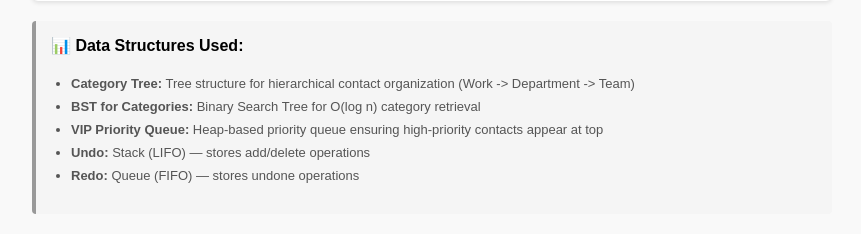
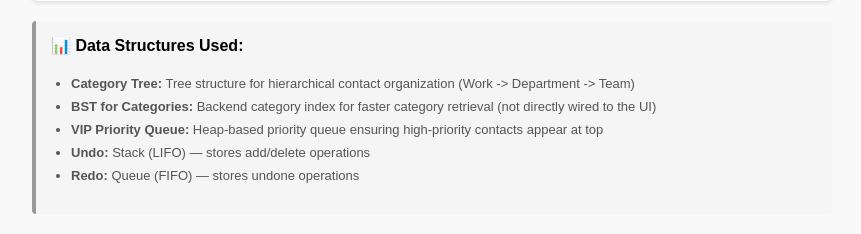
Before and after one commit to KillaShumu/COP4538-Code, a Flask app: page / in a window 1280 px wide. Shown: the part 1299-1533 px from the top of the page, without its empty margins (208-1069 px from the left). Run offline with Flask 3, Linux system fonts and the light colour scheme; some libraries are stand-ins or nearby versions.

Commit message:
updated submisison #4

```diff
--- a/app.py
+++ b/app.py
@@ -119,25 +119,25 @@ class BSTNode:
 
 
 class CategoryBST:
-    """Binary Search Tree for fast category retrieval."""
+    """Binary Search Tree for backend category retrieval, not directly wired to the GUI."""
     def __init__(self):
         self.root = None
 
-    def _insert(self, node, key, value):
+    def _insert(self, node, key, contact):
         if node is None:
-            return BSTNode(key, value)
+            return BSTNode(key, [contact])
         if key < node.key:
-            node.left = self._insert(node.left, key, value)
+            node.left = self._insert(node.left, key, contact)
         elif key > node.key:
-            node.right = self._insert(node.right, key, value)
+            node.right = self._insert(node.right, key, contact)
         else:
-            # Update existing
-            node.value = value
+            if contact not in node.value:
+                node.value.append(contact)
         return node
 
-    def insert(self, key, value):
-        """Insert or update a category."""
-        self.root = self._insert(self.root, key, value)
+    def insert(self, key, contact):
+        """Insert a contact into the BST category index."""
+        self.root = self._insert(self.root, key, contact)
 
     def _search(self, node, key):
         if node is None or node.key == key:
@@ -147,9 +147,40 @@ class CategoryBST:
         return self._search(node.right, key)
 
     def search(self, key):
-        """Search for a category."""
+        """Search for a category and return matching contacts."""
         node = self._search(self.root, key)
-        return node.value if node else None
+        return node.value if node else []
+
+    def _find_min(self, node):
+        while node.left:
+            node = node.left
+        return node
+
+    def _delete(self, node, key, contact):
+        if node is None:
+            return None
+        if key < node.key:
+            node.left = self._delete(node.left, key, contact)
+        elif key > node.key:
+            node.right = self._delete(node.right, key, contact)
+        else:
+            if contact in node.value:
+                node.value.remove(contact)
+            if node.value:
+                return node
+            if node.left is None:
+                return node.right
+            if node.right is None:
+                return node.left
+            successor = self._find_min(node.right)
+            node.key = successor.key
+            node.value = successor.value.copy()
+            node.right = self._delete(node.right, successor.key, successor.value[0])
+        return node
+
+    def remove(self, key, contact):
+        """Remove a contact from a category in the BST."""
+        self.root = self._delete(self.root, key, contact)
 
     def get_all_categories(self):
         """Get all category keys in sorted order."""
@@ -474,6 +505,7 @@ def find_contact_by_id(contact_id, sorted_contacts):
 # Initialize data structures
 category_tree = CategoryTree()
 category_bst = CategoryBST()
+contact_hash_table = ContactHashTable()
 vip_queue = PriorityQueue()
 
 # Sample contacts with categories and priorities
@@ -489,7 +521,7 @@ sample_contacts = [
 # Add contacts to tree and BST
 for contact in sample_contacts:
     category_tree.add_contact(contact)
-    category_bst.insert(tuple(contact.category_path), contact.category_path)
+    category_bst.insert(tuple(contact.category_path), contact)
     if contact.priority > 0:
         vip_queue.push(contact)
 
@@ -549,8 +581,8 @@ def add_contact():
         # Add to tree
         category_tree.add_contact(contact)
 
-        # Add to BST
-        category_bst.insert(tuple(category_path), category_path)
+        # Add to BST category index
+        category_bst.insert(tuple(category_path), contact)
 
         # Add to VIP queue if priority > 0
         if priority > 0:
@@ -631,8 +663,8 @@ def delete_contact(idx):
         # Remove from tree
         category_tree.remove_contact(contact)
 
-        # Remove from BST (if needed)
-        # Note: BST removal is complex, we'll skip for now
+        # Remove from BST category index
+        category_bst.remove(tuple(contact.category_path), contact)
 
         # Remove from VIP queue if present
         if contact.priority > 0:
@@ -667,6 +699,7 @@ def undo():
         # Undo an add: remove the contact
         try:
             category_tree.remove_contact(operation.contact)
+            category_bst.remove(tuple(operation.contact.category_path), operation.contact)
             if operation.contact.priority > 0:
                 vip_queue.remove(operation.contact)
             contacts = category_tree.get_all_contacts()
@@ -676,7 +709,7 @@ def undo():
         # Undo a delete: restore the contact
         try:
             category_tree.add_contact(operation.contact)
-            category_bst.insert(tuple(operation.contact.category_path), operation.contact.category_path)
+            category_bst.insert(tuple(operation.contact.category_path), operation.contact)
             if operation.contact.priority > 0:
                 vip_queue.push(operation.contact)
             contacts = category_tree.get_all_contacts()
@@ -709,7 +742,7 @@ def redo():
         # Redo an add: restore the contact
         try:
             category_tree.add_contact(operation.contact)
-            category_bst.insert(tuple(operation.contact.category_path), operation.contact.category_path)
+            category_bst.insert(tuple(operation.contact.category_path), operation.contact)
             if operation.contact.priority > 0:
                 vip_queue.push(operation.contact)
             contacts = category_tree.get_all_contacts()
@@ -719,6 +752,7 @@ def redo():
         # Redo a delete: remove the contact again
         try:
             category_tree.remove_contact(operation.contact)
+            category_bst.remove(tuple(operation.contact.category_path), operation.contact)
             if operation.contact.priority > 0:
                 vip_queue.remove(operation.contact)
             contacts = category_tree.get_all_contacts()
--- a/templates/index.html
+++ b/templates/index.html
@@ -198,7 +198,7 @@
         <h4>📊 Data Structures Used:</h4>
         <ul>
             <li><strong>Category Tree:</strong> Tree structure for hierarchical contact organization (Work -> Department -> Team)</li>
-            <li><strong>BST for Categories:</strong> Binary Search Tree for O(log n) category retrieval</li>
+            <li><strong>BST for Categories:</strong> Backend category index for faster category retrieval (not directly wired to the UI)</li>
             <li><strong>VIP Priority Queue:</strong> Heap-based priority queue ensuring high-priority contacts appear at top</li>
             <li><strong>Undo:</strong> Stack (LIFO) — stores add/delete operations</li>
             <li><strong>Redo:</strong> Queue (FIFO) — stores undone operations</li>
```
Also changed, not shown: 1 other file.
